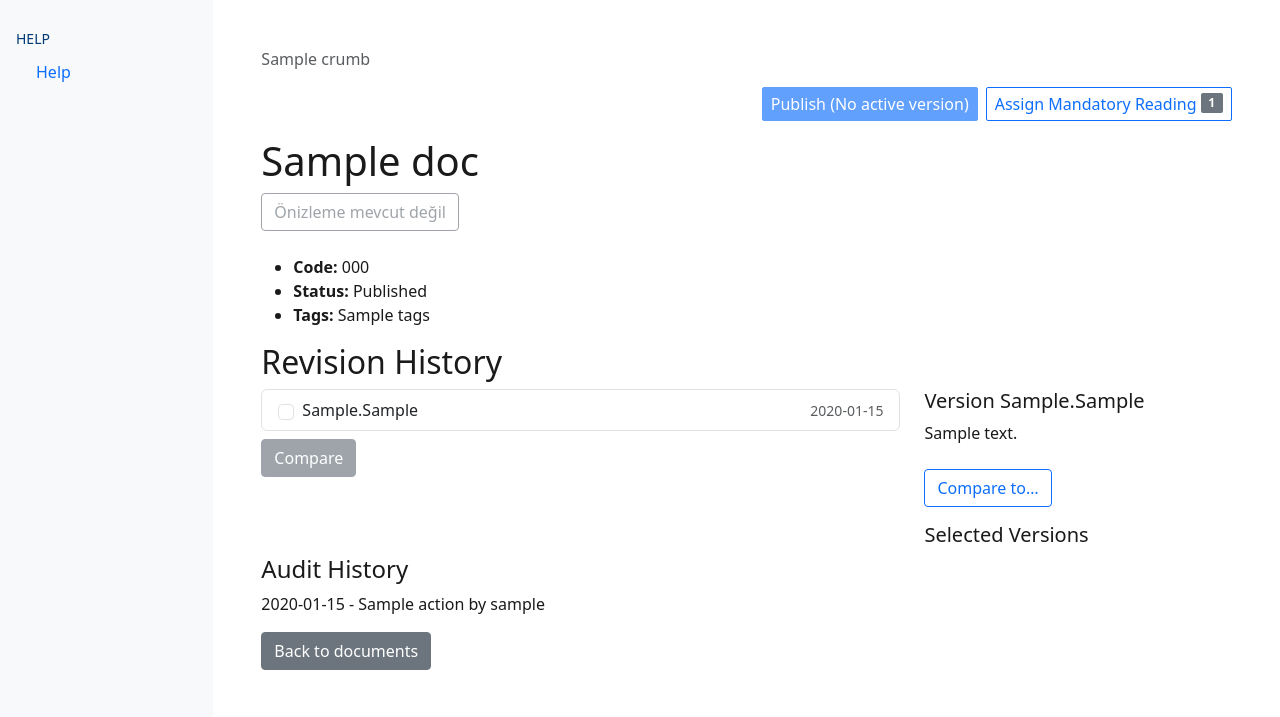
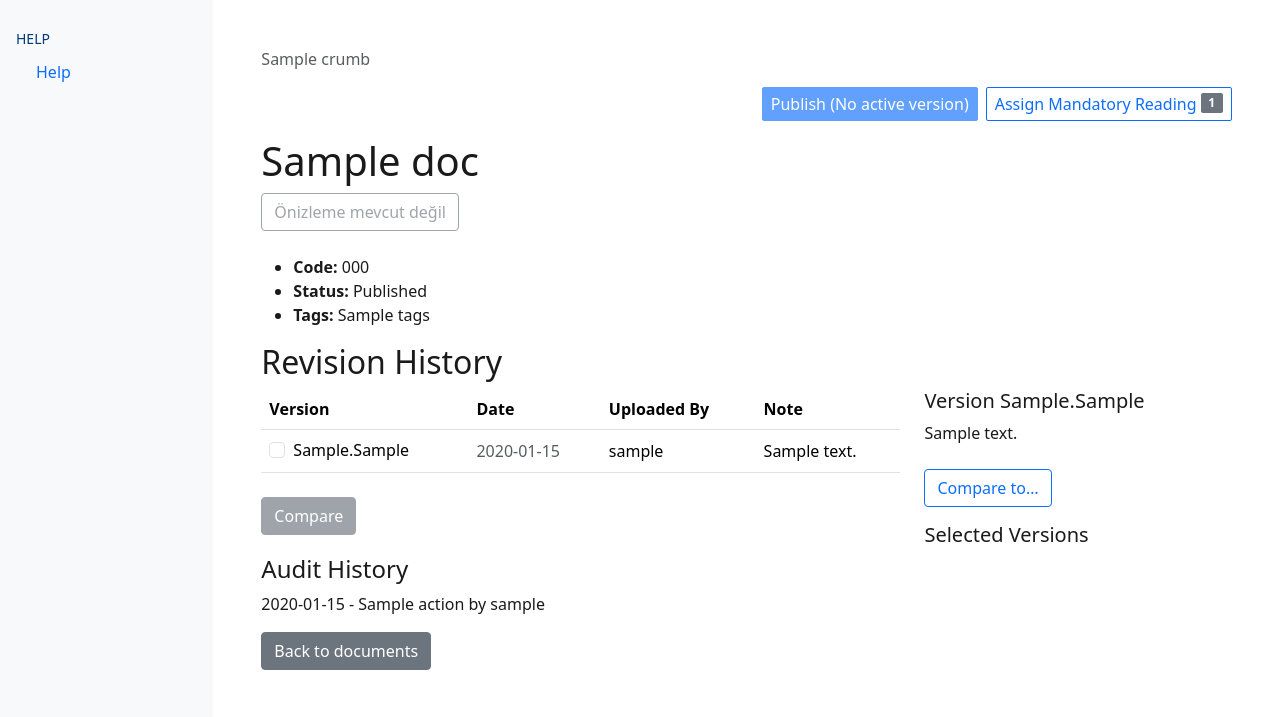
Before and after one commit to hihancioglu/baylan-kys, a Flask app: template portal/templates/document_detail.html in a window 1280 px wide. Shown: the part 57-774 px from the top of the page. Run offline with Flask 3, Linux system fonts and the light colour scheme; the template is opened without the code that fills it: most values are stand-ins (such as "Sample title", 1, 10 or a date in 2020); parts of the project's set-up code (start-up, migrations or seed data) failed here and were passed over; some libraries are stand-ins or nearby versions.

Commit message:
Use table for document revisions

```diff
--- a/portal/templates/partials/documents/_versions.html
+++ b/portal/templates/partials/documents/_versions.html
@@ -1,19 +1,37 @@
 <form id="version-list" method="get" action="{{ url_for('compare_document_versions', doc_id=doc.id) }}">
   <div class="row">
     <div class="col-md-8">
-      <ul class="list-group">
+      <div class="table-responsive">
+        <table class="table table-hover align-middle">
+          <thead>
+            <tr>
+              <th scope="col">Version</th>
+              <th scope="col">Date</th>
+              <th scope="col">Uploaded By</th>
+              <th scope="col">Note</th>
+            </tr>
+          </thead>
+          <tbody>
             {% for rev in revisions %}
-        <li class="list-group-item d-flex justify-content-between align-items-center">
-          <div class="d-flex align-items-center">
+            <tr>
+              <td>
+                <div class="form-check">
                   <input class="form-check-input me-2 version-checkbox" type="checkbox" name="rev_id" value="{{ rev.id }}" id="rev-{{ rev.id }}" data-label="{{ rev.major_version }}.{{ rev.minor_version }}" data-download-url="{{ url_for('get_file', file_key=rev.file_key) }}" hx-get="{{ url_for('document_detail', doc_id=doc.id, revision_id=rev.id) }}" hx-target="#revision-panel" hx-select="#revision-note" hx-swap="innerHTML" hx-trigger="change" hx-push-url="false">
                   <label class="form-check-label" for="rev-{{ rev.id }}">{{ rev.major_version }}.{{ rev.minor_version }}</label>
                 </div>
-          <small class="text-muted">{{ rev.created_at.strftime('%Y-%m-%d') if rev.created_at else '' }}</small>
-        </li>
+              </td>
+              <td class="text-muted">{{ rev.created_at.strftime('%Y-%m-%d') if rev.created_at else '' }}</td>
+              <td>{{ rev.user.username if rev.user else '' }}</td>
+              <td>{{ rev.revision_notes or '' }}</td>
+            </tr>
             {% else %}
-        <li class="list-group-item">No versions found.</li>
+            <tr>
+              <td colspan="4">No versions found.</td>
+            </tr>
             {% endfor %}
-      </ul>
+          </tbody>
+        </table>
+      </div>
       {% if can_server_diff %}
       <button type="submit" id="compare-button" class="btn btn-secondary mt-2" data-can-server-diff="true" disabled>Compare</button>
       {% else %}
```
Lines whose indentation alone changed are shown as unchanged.
